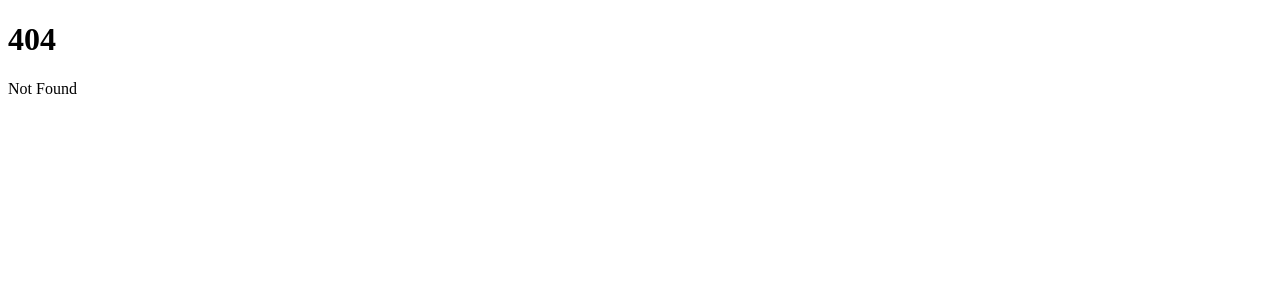
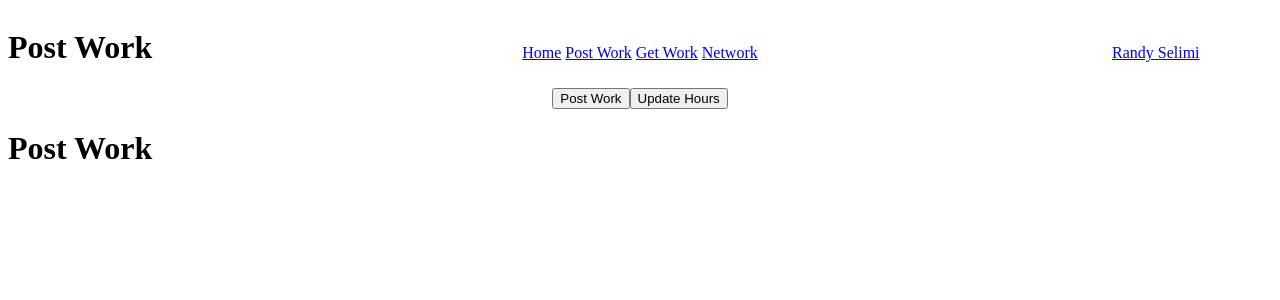
Before and after one commit to randyselimi/post-work, a SvelteKit app: page /post-work in a window 1280 px wide. Before the commit this address had no page. Shown: the top 300 px of the page. Built offline with nearby package versions, Linux system fonts and the light colour scheme.

Commit message:
website skeleton

```diff
--- /dev/null
+++ b/src/routes/+layout.svelte
@@ -0,0 +1,40 @@
+<div class="container">
+	<div class="header">
+		<div class="header-element">
+			<h1>Post Work</h1>
+		</div>
+		<div>
+			<a href="/">Home</a>
+			<a href="/post-work">Post Work</a>
+			<a href="/get-work">Get Work</a>
+			<a href="/network">Network</a>
+		</div>
+		<div class="header-element">
+			<a href="/profile">Randy Selimi</a>
+		</div>
+	</div>
+	<div class="subheader">
+		<button> Post Work </button>
+		<button> Update Hours </button>
+	</div>
+	<slot />
+</div>
+
+<style>
+	.container {
+		display: flex;
+		flex-direction: column;
+	}
+	.header {
+		display: flex;
+		align-items: baseline;
+		justify-content: space-between;
+	}
+	.header-element {
+		width: 10em;
+	}
+	.subheader {
+		display: flex;
+		justify-content: center;
+	}
+</style>
--- a/src/routes/+page.svelte
+++ b/src/routes/+page.svelte
@@ -1,2 +1,100 @@
-<h1>Welcome to SvelteKit</h1>
-<p>Visit <a href="https://kit.svelte.dev">kit.svelte.dev</a> to read the documentation</p>
+<script lang="ts">
+</script>
+
+<div class="container">
+	<div class="tile">
+		<h2>Post Work</h2>
+		<h3>Current Listings</h3>
+		<div class="row">
+			<div class="card">
+				<p>Work A</p>
+			</div>
+			<div class="card">
+				<p>Work B</p>
+			</div>
+			<div class="card">
+				<p>Work C</p>
+			</div>
+		</div>
+		<h3>In-Progress</h3>
+		<div class="row">
+			<div class="card">
+				<p>Work A</p>
+			</div>
+			<div class="card">
+				<p>Work B</p>
+			</div>
+			<div class="card">
+				<p>Work C</p>
+			</div>
+		</div>
+	</div>
+	<div class="tile">
+		<h2>Get Work</h2>
+		<h3>Opportunities</h3>
+		<div class="row">
+			<div class="card">
+				<p>Work A</p>
+			</div>
+			<div class="card">
+				<p>Work B</p>
+			</div>
+			<div class="card">
+				<p>Work C</p>
+			</div>
+		</div>
+		<h3>Assigned to You</h3>
+		<div class="row">
+			<div class="card">
+				<p>Work A</p>
+			</div>
+			<div class="card">
+				<p>Work B</p>
+			</div>
+			<div class="card">
+				<p>Work C</p>
+			</div>
+		</div>
+	</div>
+	<div class="tile">
+		<h2>Network</h2>
+		<h3>Coworkers</h3>
+		<div class="row">
+			<div class="card">
+				<p>User A</p>
+			</div>
+			<div class="card">
+				<p>User B</p>
+			</div>
+			<div class="card">
+				<p>User C</p>
+			</div>
+		</div>
+		<h3>Organization</h3>
+		<div class="row">
+			<div class="card">
+				<p>User A</p>
+			</div>
+			<div class="card">
+				<p>User B</p>
+			</div>
+			<div class="card">
+				<p>User C</p>
+			</div>
+		</div>
+	</div>
+</div>
+
+<style>
+	.container {
+		display: flex;
+		justify-content: space-evenly;
+	}
+	.tile {
+	}
+	.row {
+		display: flex;
+	}
+	.card {
+	}
+</style>
--- /dev/null
+++ b/src/routes/get-work/+page.svelte
@@ -0,0 +1,4 @@
+<script lang="ts">
+</script>
+
+<h1>Get Work</h1>
--- /dev/null
+++ b/src/routes/network/+page.svelte
@@ -0,0 +1,4 @@
+<script lang="ts">
+</script>
+
+<h1>Network</h1>
--- /dev/null
+++ b/src/routes/post-work/+page.svelte
@@ -0,0 +1,4 @@
+<script lang="ts">
+</script>
+
+<h1>Post Work</h1>
--- /dev/null
+++ b/src/routes/profile/+page.svelte
@@ -0,0 +1,4 @@
+<script lang="ts">
+</script>
+
+<h1>Profile</h1>
```
